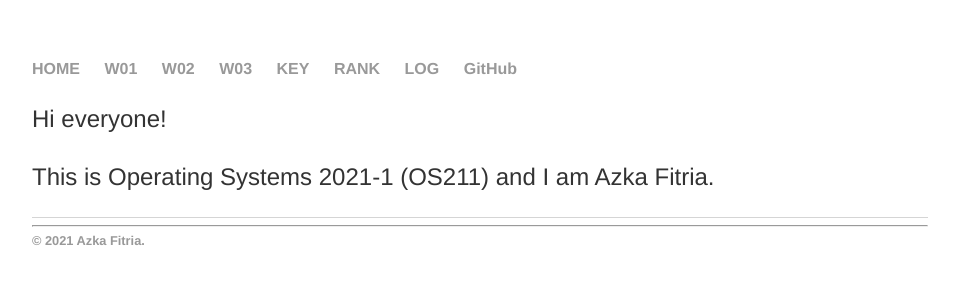
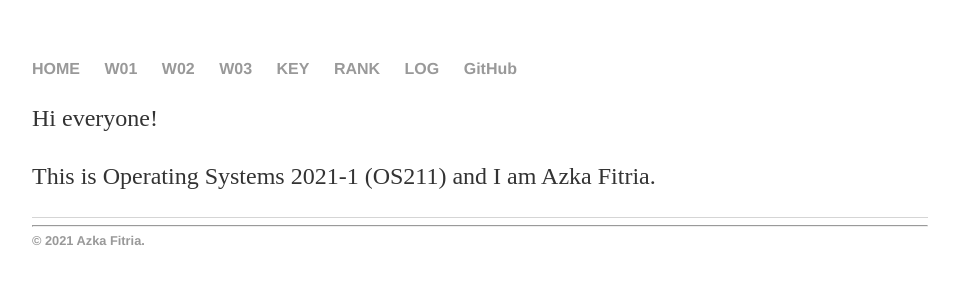
Before and after one commit to azkafitria/os211, a Jekyll site: the page built from index.md, in a window 1280 px wide. Shown: the top 300 px of the page, without its empty margins (160-1119 px from the left). Built offline with Jekyll 4.4.1, drawn with Linux system fonts in a browser that asks for light colours.

Commit message:
Update style.css

```diff
--- a/assets/style.css
+++ b/assets/style.css
@@ -1,11 +1,9 @@
-* {
-    font-family:'Helvetica', 'Arial', 'Sans-Serif';
-}
 body {
     margin: 60px auto;
     width: 70%;
 }
 nav ul, .footer {
+    font-family:'Helvetica', 'Arial', 'Sans-Serif';
     padding: 0px;
     list-style: none;
     font-weight: bold;
```
